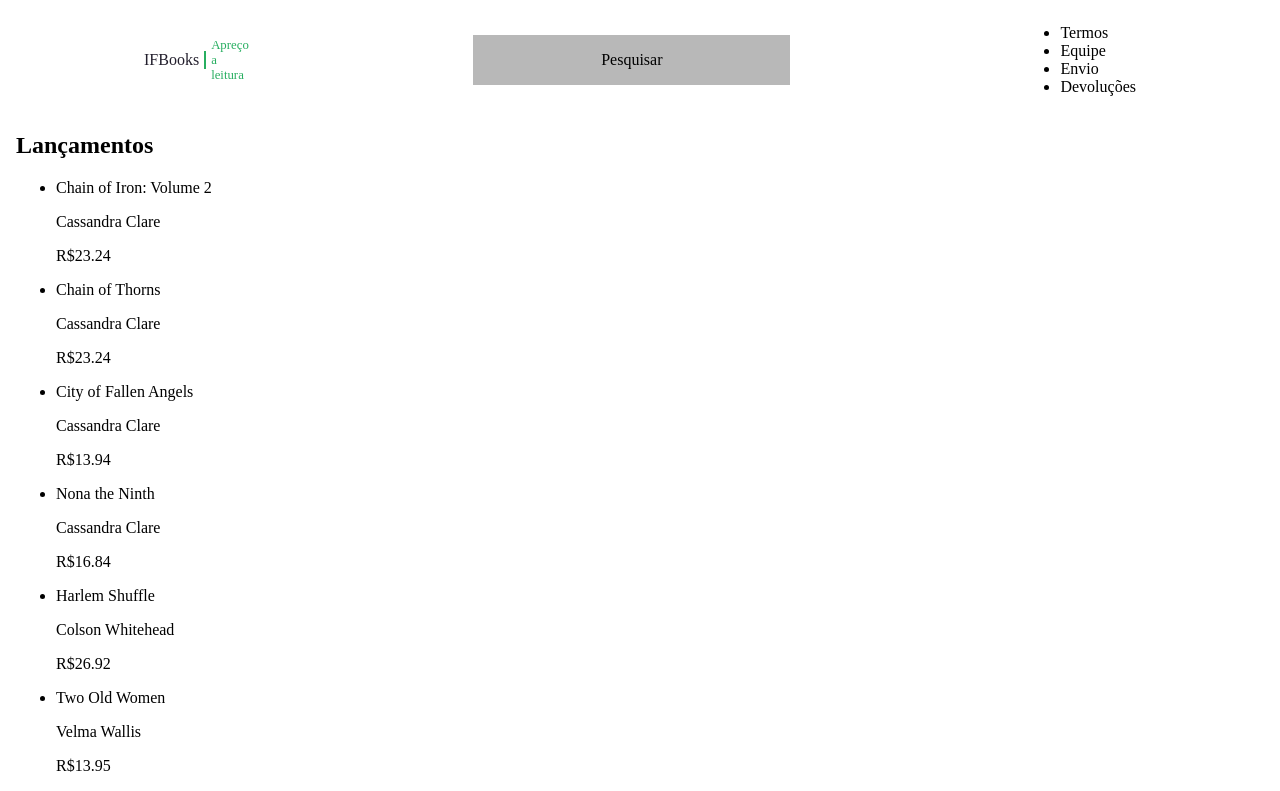
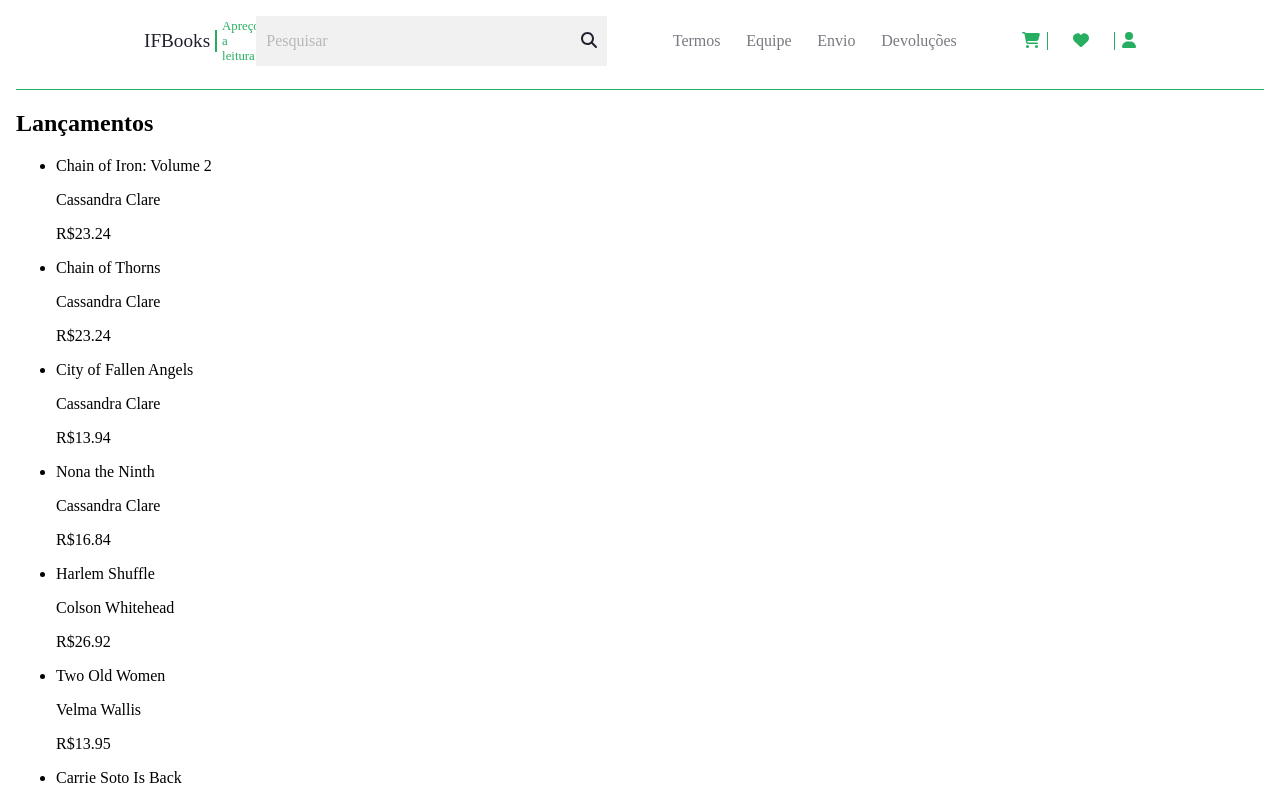
Before and after one commit to trabalhos-2info2/projeto_livraria, a Vue app: page / in a window 1280 px wide. Shown: the top 791 px of the page. Built offline with nearby package versions, Linux system fonts and the light colour scheme.

Commit message:
FEAT: header finalizado #6

```diff
--- a/package.json
+++ b/package.json
@@ -15,6 +15,7 @@
   },
   "devDependencies": {
     "@eslint/js": "^9.22.0",
+    "@fortawesome/fontawesome-free": "^6.7.2",
     "@vitejs/plugin-vue": "^5.2.3",
     "@vue/eslint-config-prettier": "^10.2.0",
     "eslint": "^9.22.0",
--- a/src/App.vue
+++ b/src/App.vue
@@ -69,12 +69,18 @@ const produtos = [
               </div>
               <div class="pesquisa">
                   <p>Pesquisar</p>
+                  <p class="icone"><span class="fa-solid fa-magnifying-glass"></span></p>
               </div>
-                <ul>
+                <ul class="menu">
                     <li>Termos</li>
                     <li>Equipe</li>
                     <li>Envio</li>
                     <li>Devoluções</li>
+                </ul>
+                <ul>
+                  <li><span class="fa-solid fa-cart-shopping"></span></li>
+                  <li class="borda"><span class="fa-solid fa-heart"></span></li>
+                  <li><span class="fa-solid fa-user"></span></li>
                 </ul>
             </header>
 
@@ -95,19 +101,23 @@ const produtos = [
 </template>
 
 <style scoped>
+
+/*STYLE HEADER*/
     header {
       display: flex;
+      justify-content: space-between;
+      padding: 0 0 15px 0;
+      border-bottom: solid 1px #27AE60;
       align-items: center;
-        justify-content: space-between;
-        margin: 0 10vw;
     }
     header div.logo {
       display: flex;
       align-items: center;
-        width: 10%;
+      width: 9%;
+      margin: 0 0 0 10vw;
     }
     header div.logo h1 {
-        font-size: 1rem;
+      font-size: 1.2rem;
       font-weight: normal;
       color: #231F2D;
       padding: 0 5px 0 0;
@@ -120,14 +130,47 @@ const produtos = [
       padding: 0 0 0 5px;
       flex-wrap: wrap;
     }
-
     header div.pesquisa {
-        padding: 0 10vw;
-        background-color: #B8B8B8;
+      padding: 0 10px 0 0;
+      background-color: #F1F1F1;
+      width: 30%;
+      display: flex;
+      justify-content: space-between;
     }
     header div.pesquisa p {
       font-size: 1rem;
+      color: #B8B8B8;
       text-align: left;
+      padding: 0 0 0 10px;
     }
+    header div.pesquisa p.icone {
+      color: #231F2D;
+    }
+    header ul.menu {
+      display: flex;
+      justify-content: space-between;
+      width: 25%;
+      margin: 0 2vw 0 2vw;
+    }
+    header ul.menu li {
+      color: #7B7881;
+      list-style: none;
+    }
+    header ul {
+      display: flex;
+      justify-content: space-between;
+      width: 10%;
+      margin: 0 10vw 0 0;
+    }
+    header ul li {
+      color: #27AE60;
+      list-style: none;
+    }
+    header ul li.borda {
+      border-left: solid 1px #27AE60;
+      border-right: solid 1px #27AE60;
+      padding: 0 25px;
+    }
+/*FIM DO STYLE HEADER*/
 
 </style>
--- a/src/main.js
+++ b/src/main.js
@@ -3,4 +3,7 @@ import './assets/main.css'
 import { createApp } from 'vue'
 import App from './App.vue'
 
+import '@fortawesome/fontawesome-free/css/all.css'
+import '@fortawesome/fontawesome-free/js/all.js'
+
 createApp(App).mount('#app')
```
Also changed, not shown: 1 other file (tests, documents, lock files or other folders). Lines whose indentation alone changed are shown as unchanged.
